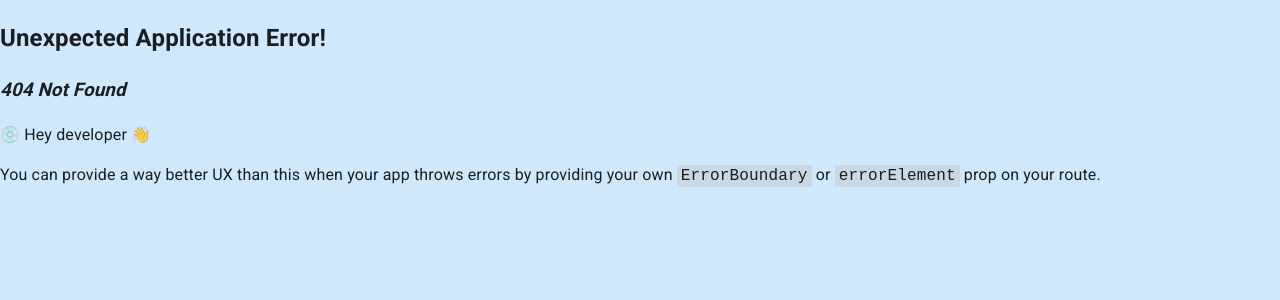
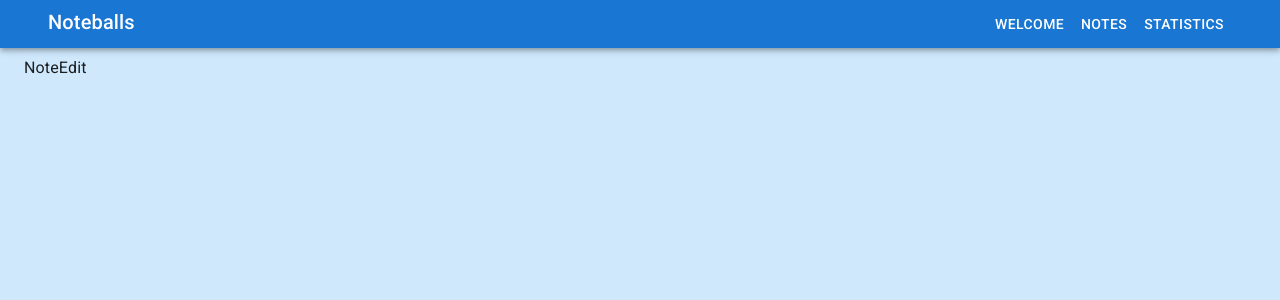
Before and after one commit to esilyaev/noteballs, a React (Vite) app: page /notes/edit/1 in a window 1280 px wide. Before the commit this address had no page. Shown: the top 300 px of the page. Built offline with nearby package versions, Linux system fonts and the light colour scheme; a web font is replaced by a local one.

Commit message:
add edit route

```diff
--- a/src/app/AppRoutes.tsx
+++ b/src/app/AppRoutes.tsx
@@ -1,9 +1,27 @@
-import { NotesPage } from "@/pages/NotesPage";
+import { NoteEdit } from "@/pages/NoteEdit";
+import { NoteIndex } from "@/pages/NoteIndex";
 import { StatsPage } from "@/pages/StatsPage";
 import { WelcomePage } from "@/pages/WelcomePage";
 
 export const mainRoutes = [
   { path: "/", label: "Welcome", element: <WelcomePage /> },
-  { path: "/notes", label: "Notes", element: <NotesPage /> },
-  { path: "/stats", label: "Statistics", element: <StatsPage /> },
+  {
+    path: "notes",
+    label: "Notes",
+    element: <NoteIndex />,
+  },
+  //   children: [
+  //     {
+  //       path: "edit/:id",
+  //       label: "Notes - Edit",
+  //       element: <NoteEdit />,
+  //       children: [],
+  //     },
+  //   ],
+  // },
+  { path: "stats", label: "Statistics", element: <StatsPage /> },
 ];
+
+export const additionalRoutes = [
+  { path: "/notes/edit/:id", label: "Notes - Edit", element: <NoteEdit /> },
+];
--- a/src/features/notes/NoteCard.tsx
+++ b/src/features/notes/NoteCard.tsx
@@ -7,6 +7,7 @@ import {
   Typography,
 } from "@mui/material";
 import React, { useMemo } from "react";
+import { useNavigate } from "react-router-dom";
 
 interface Props {
   note: INote;
@@ -14,10 +15,15 @@ interface Props {
 }
 
 export const NoteCard: React.FC<Props> = ({ note, deleteNote }) => {
+  const navigate = useNavigate();
   const lettersCount = useMemo(() => note.content.length, [note.content]);
 
   const handleDelete = () => {
     deleteNote(note.id);
+  };
+
+  const handleEdit = () => {
+    navigate(`edit/${note.id}`);
   };
 
   return (
@@ -38,7 +44,9 @@ export const NoteCard: React.FC<Props> = ({ note, deleteNote }) => {
         <Typography variant="body2">{note.content}</Typography>
       </CardContent>
       <CardActions>
-        <Button size="small">Edit</Button>
+        <Button size="small" onClick={handleEdit}>
+          Edit
+        </Button>
         <Button size="small" color="error" onClick={handleDelete}>
           Delete
         </Button>
--- a/src/features/notes/NoteCreateForm.tsx
+++ b/src/features/notes/NoteCreateForm.tsx
@@ -7,7 +7,6 @@ import {
   Card,
   CardActions,
   CardContent,
-  TextField,
   Typography,
 } from "@mui/material";
 import React, { useMemo, useState } from "react";
--- /dev/null
+++ b/src/pages/NoteEdit.tsx
@@ -0,0 +1,5 @@
+import React from "react";
+
+export const NoteEdit: React.FC = () => {
+  return <div>NoteEdit</div>;
+};
--- a/src/pages/NotesPage.tsx
+++ b/src/pages/NoteIndex.tsx
@@ -1,7 +1,7 @@
 import { NoteCreateFormWidget } from "@/widgets/notes/NoteCreateFormWidget";
 import { NoteListWidget } from "@/widgets/notes/NoteListWidget";
 
-export const NotesPage = () => {
+export const NoteIndex = () => {
   return (
     <>
       <NoteCreateFormWidget />
```
Also changed, not shown: src/app/Router.tsx (+9 -1 lines).
